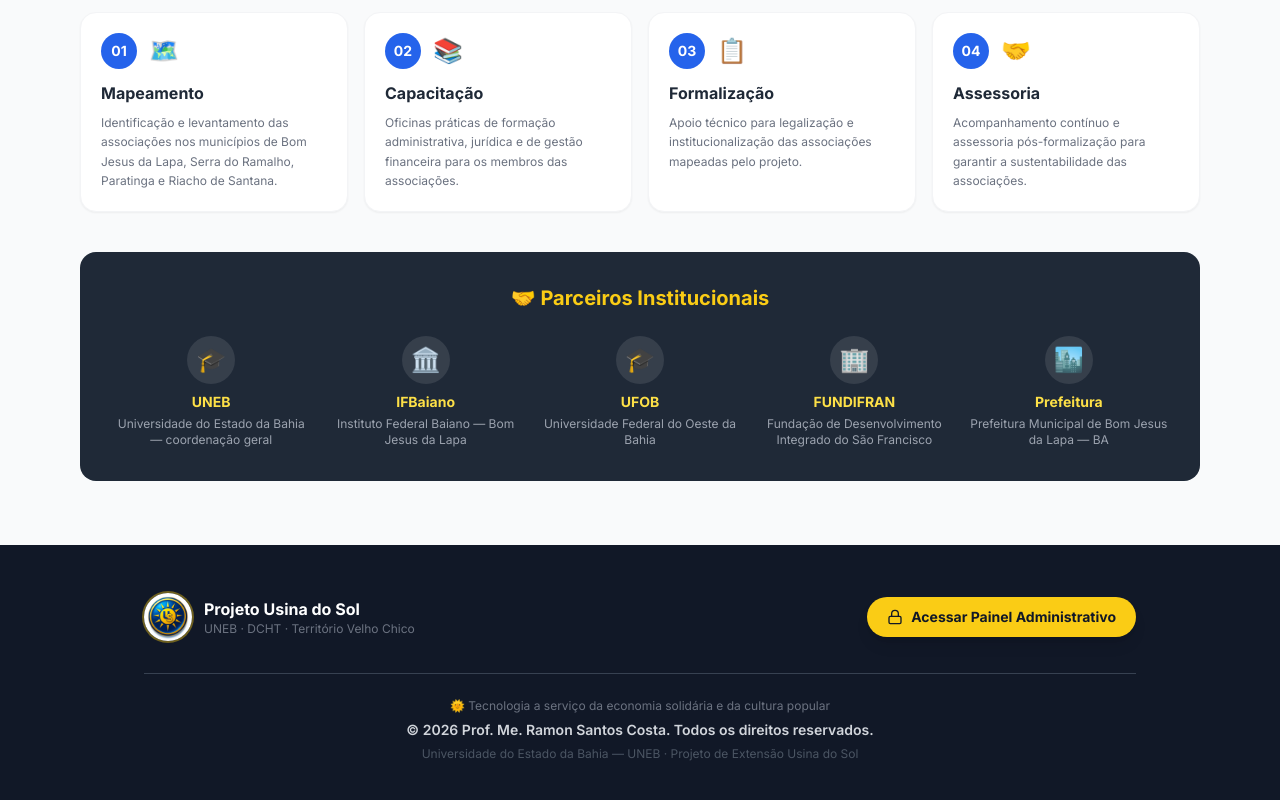
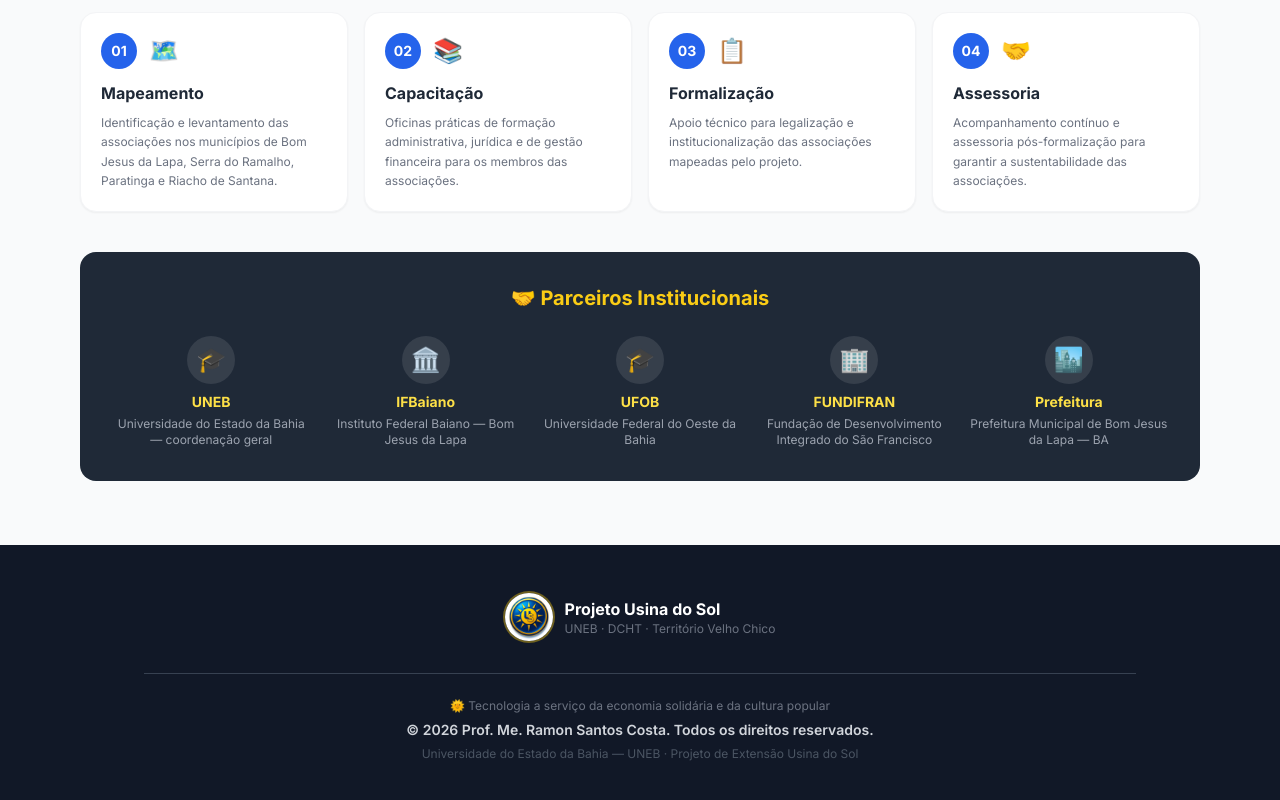
Before and after one commit to professor-rscosta/PExUSOL, a React (Vite) app in the folder frontend/: page / in a window 1280 px wide. Shown: the part 3215-4015 px from the top of the page. Built offline with nearby package versions, Linux system fonts and the light colour scheme; no server answers.

Commit message:
fix: remove botão admin do footer, mantém só no menu superior

```diff
--- a/frontend/src/pages/Home.jsx
+++ b/frontend/src/pages/Home.jsx
@@ -1,7 +1,7 @@
 // src/pages/Home.jsx
 import { useQuery } from '@tanstack/react-query';
 import { Link } from 'react-router-dom';
-import { ExternalLink, ShoppingBag, Wrench, Sparkles, ArrowRight, MapPin, Lock, BookOpen, Users, Target, Handshake } from 'lucide-react';
+import { ExternalLink, ShoppingBag, Wrench, Sparkles, ArrowRight, MapPin, BookOpen, Users, Target, Handshake } from 'lucide-react';
 import api from '../api/axios';
 
 const ASSOCIACOES = [
@@ -386,8 +386,7 @@
       {/* ── FOOTER ────────────────────────────────────────────── */}
       <footer className="bg-gray-900 text-gray-400 py-12">
         <div className="max-w-5xl mx-auto px-4">
-          <div className="flex flex-col md:flex-row items-center justify-between gap-6 pb-8 border-b border-gray-700">
-            {/* Logo + título */}
+          <div className="flex justify-center pb-8 border-b border-gray-700">
             <div className="flex items-center gap-3">
               <img src="/logos/usina_sol.jpeg" alt="Usina do Sol"
                 className="w-12 h-12 rounded-full object-cover ring-2 ring-yellow-400/40"/>
@@ -396,13 +395,6 @@
                 <p className="text-gray-500 text-xs">UNEB · DCHT · Território Velho Chico</p>
               </div>
             </div>
-
-            {/* Botão painel — canto direito do footer */}
-            <Link to="/login"
-              className="flex items-center gap-2 bg-yellow-400 hover:bg-yellow-300 text-gray-900 font-bold text-sm px-5 py-2.5 rounded-full transition-all shadow-lg">
-              <Lock className="w-4 h-4" />
-              Acessar Painel Administrativo
-            </Link>
           </div>
 
           <div className="pt-6 text-center space-y-1.5">
```
